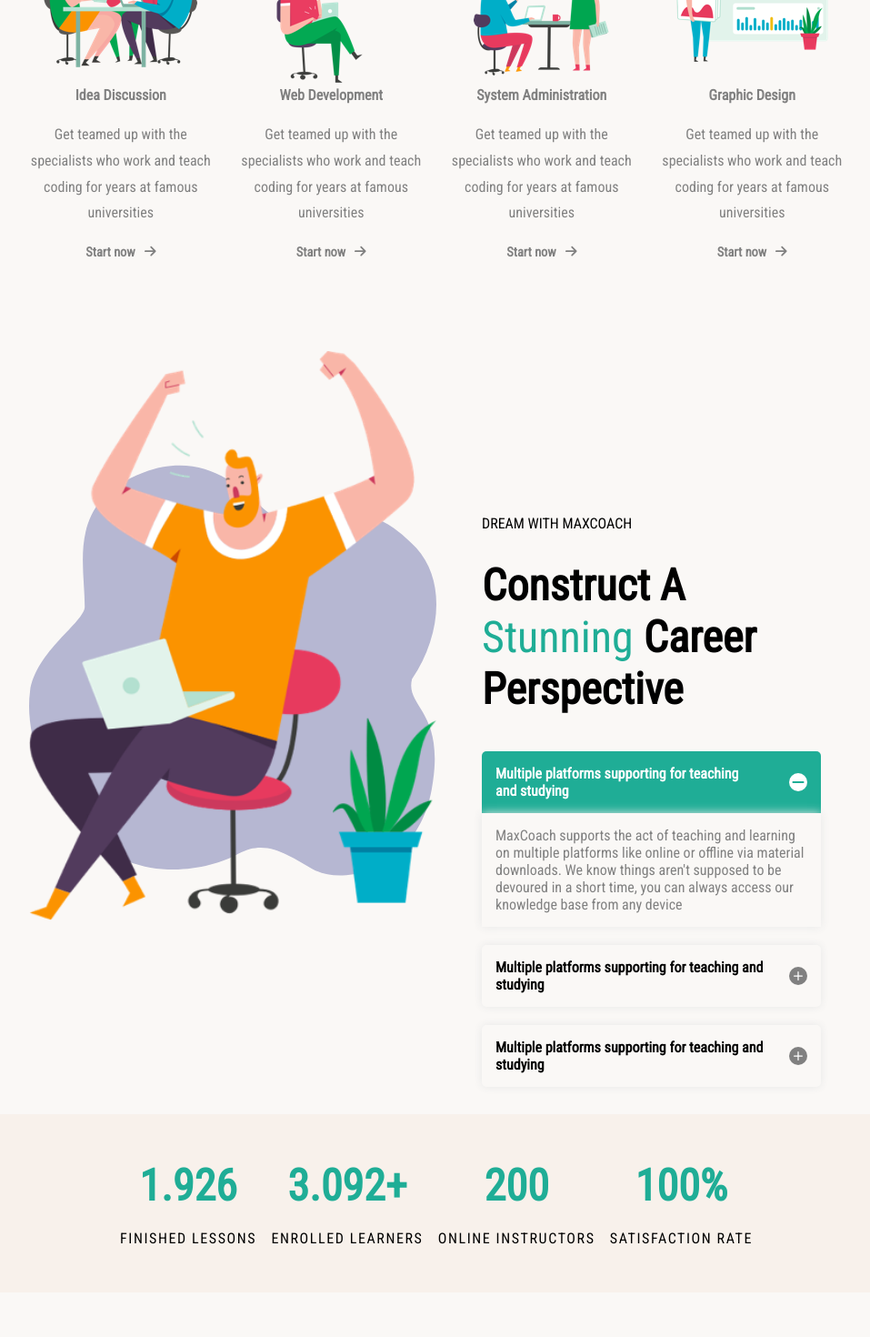
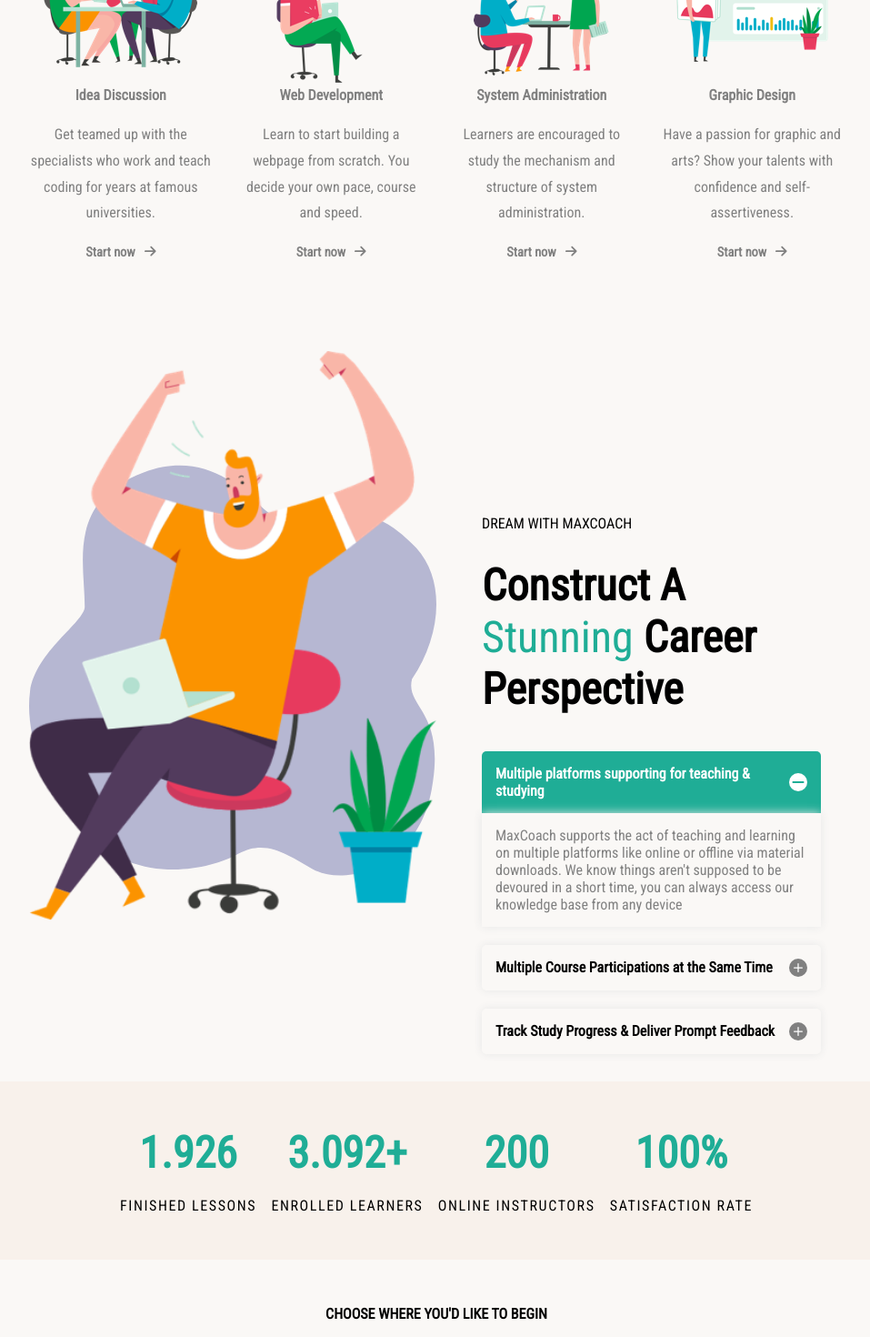
Before and after one commit to Paolo-dev-it/proj-html-vuejs, a Vue app: page / in a window 1280 px wide. Shown: the part 940-2410 px from the top of the page at 91% size, without its empty margins (160-1117 px from the left). Built offline with nearby package versions, Linux system fonts and the light colour scheme.

Commit message:
Small adjustment.

```diff
--- a/src/App.vue
+++ b/src/App.vue
@@ -57,22 +57,22 @@ export default {
         {
           type: 'Idea Discussion',
           url: 'home-5-image-box-01.png',
-          description: 'Get teamed up with the specialists who work and teach coding for years at famous universities'
+          description: 'Get teamed up with the specialists who work and teach coding for years at famous universities.'
         },
         {
           type: 'Web Development',
           url: 'home-5-image-box-02.png',
-          description: 'Get teamed up with the specialists who work and teach coding for years at famous universities'
+          description: 'Learn to start building a webpage from scratch. You decide your own pace, course and speed.'
         },
         {
           type: 'System Administration',
           url: 'home-5-image-box-03.png',
-          description: 'Get teamed up with the specialists who work and teach coding for years at famous universities'
+          description: 'Learners are encouraged to study the mechanism and structure of system administration.'
         },
         {
           type: 'Graphic Design',
           url: 'home-5-image-box-04.png',
-          description: 'Get teamed up with the specialists who work and teach coding for years at famous universities'
+          description: 'Have a passion for graphic and arts? Show your talents with confidence and self-assertiveness.'
         },
 
       ],
@@ -96,7 +96,7 @@ export default {
           students: 50,
         },
         {
-          name: 'Customer-centric info-Tech strategies',
+          name: 'Open Programming Courses for Everyone: Python',
           path: 'stock-full-hd-04-480x298.jpg',
           pathTeacher: 'd0d504142acfde820eef2f11feea6253.jpeg',
           teacherName: 'Maggie Strickland',
@@ -105,7 +105,7 @@ export default {
           students: 769,
         },
         {
-          name: 'Customer-centric info-Tech strategies',
+          name: 'Academic Listening and Note-taking',
           path: 'stock-full-hd-06-480x298.jpg',
           pathTeacher: '73ee246daf47502812ccefc84bf02898.jpeg',
           teacherName: 'Blanche Fields',
@@ -114,7 +114,7 @@ export default {
           students: 67,
         },
         {
-          name: 'Customer-centric info-Tech strategies',
+          name: 'Master JQuery in a Short Period of Time',
           path: 'course-featured-image-01-480x298.jpg',
           pathTeacher: '73ee246daf47502812ccefc84bf02898.jpeg',
           teacherName: 'Blanche Fields',
@@ -123,7 +123,7 @@ export default {
           students: 51,
         },
         {
-          name: 'Customer-centric info-Tech strategies',
+          name: 'Introduction to Javascript for Beginners',
           path: 'stock-full-hd-05-480x298.jpg',
           pathTeacher: '73ee246daf47502812ccefc84bf02898.jpeg',
           teacherName: 'Blanche Fields',
@@ -203,7 +203,7 @@ export default {
 </script>
 
 <style lang="scss">
-@import url('https://fonts.googleapis.com/css2?family=Roboto+Condensed&family=Roboto:ital,wght@0,100;0,300;0,400;0,500;0,700;0,900;1,100;1,300;1,400;1,500;1,700;1,900&display=swap');
+@import url('https://fonts.googleapis.com/css2?family=Quicksand:wght@300;400;500;600;700&family=Roboto+Condensed&display=swap');
 
 * {
   margin: 0;
@@ -212,7 +212,7 @@ export default {
 }
 
 #app {
-  font-family: 'Roboto', sans-serif;
+  font-family: 'Quicksand', sans-serif;
   font-family: 'Roboto Condensed', sans-serif;
 }
 </style>
--- a/src/components/footer/LinksSectionFooter.vue
+++ b/src/components/footer/LinksSectionFooter.vue
@@ -21,7 +21,6 @@
             <div class="right-section">
 
                 <div class="ul-cont">
-
                     <ul>
                         <li>
                             <h3>Explore</h3>
@@ -36,8 +35,6 @@
                         <li>Contact us</li>
                     </ul>
                 </div>
-
-
 
                 <div class="inf-con">
                     <ul>
@@ -76,8 +73,6 @@ export default {
             }
             )
         }
-
-
     }
 }
 </script>
@@ -111,6 +106,13 @@ export default {
                 font-size: 1.4rem;
 
             }
+
+            li:hover {
+
+                color: #1FAD96;
+                cursor: pointer;
+
+            }
         }
 
         li {
@@ -118,8 +120,6 @@ export default {
             color: gray;
         }
     }
-
-
 
     .right-section {
         display: flex;
@@ -142,12 +142,16 @@ export default {
             }
         }
 
+        li:hover {
+            color: #1FAD96;
+            cursor: pointer;
+        }
+
         .inf-con {
             h3 {
                 color: black;
 
             }
-
 
             padding-top: 37px;
             margin-left: 70px;
@@ -175,8 +179,6 @@ export default {
                 transition-duration: 0.5s;
             }
         }
-
-
     }
 
     .copyright {
--- a/src/components/header/HeaderComp.vue
+++ b/src/components/header/HeaderComp.vue
@@ -9,14 +9,12 @@
           <span>0</span>
         </div>
       </div>
-
       <font-awesome-icon icon="fa-regular fa-circle-user" />
       <div class="right-nav">
         <input class="input-cust" type="text" placeholder="Search...">
         <font-awesome-icon class="magn-gl" icon=" fa-magnifying-glass" />
       </div>
     </div>
-
     <div class="container-jumbo">
       <div class="desc-cont">
         <h1>Complete your Dreams in JavaS Programming </h1>
@@ -34,14 +32,11 @@
           <font-awesome-icon class="sin-icn" icon=" fa-book" />
           <font-awesome-icon class="sin-icn" icon=" fa-cart-shopping" />
         </div>
-
       </div>
       <div class="img-jumbo">
         <img src="../../assets/images/home-5-hero-image.png" alt="">
-
       </div>
     </div>
-
   </header>
 </template>
 
@@ -64,7 +59,8 @@ export default {
 <style scoped lang="scss">
 header {
   background-color: #E9E6E3;
-  background-image: url('../../assets/images/jumbo-overlay.svg');
+  background-image: url('../../assets/images/UntitledReadyToUse-1.svg');
+  background-size: cover;
   padding-top: 30px;
   position: relative;
 }
@@ -83,8 +79,6 @@ header {
   display: flex;
   align-items: center;
 
-
-
   .input-cust {
     height: 45px;
     padding: 20px;
@@ -98,8 +92,6 @@ header {
     padding: 20px;
     color: #1FAD96;
   }
-
-
 }
 
 .cart-cont {
@@ -124,8 +116,6 @@ header {
   }
 }
 
-
-
 .container-jumbo {
   display: flex;
 
@@ -147,7 +137,6 @@ header {
     background-color: white;
     border-radius: 5px 0px 0px 5px;
     padding: 10px;
-
 
     .sin-icn {
       margin-bottom: 15px;
@@ -176,7 +165,6 @@ header {
     width: 200px;
     position: relative;
     display: flex;
-
 
     .jumbo-btn-icn:hover {
       margin-top: 30px;
@@ -211,7 +199,6 @@ header {
     transition-duration: 0.5s;
   }
 
-
   .img-jumbo {
     width: 50%;
 
--- a/src/components/header/NavbarHeaderComp.vue
+++ b/src/components/header/NavbarHeaderComp.vue
@@ -34,5 +34,11 @@ li {
         margin-left: 5px;
         color: gray;
     }
+
+    a:hover {
+        text-decoration: none;
+        color: #1FAD96;
+    }
+
 }
 </style>
--- a/src/components/main/CardComp.vue
+++ b/src/components/main/CardComp.vue
@@ -45,6 +45,12 @@ export default {
                 margin-left: 10px;
                 margin-top: 20px;
             }
+
+        }
+
+        div:hover {
+            color: #1FAD96;
+            cursor: pointer;
         }
 
 
--- a/src/components/main/CoursesSectionComp.vue
+++ b/src/components/main/CoursesSectionComp.vue
@@ -48,8 +48,6 @@ export default {
     width: 300px;
     padding: 20px;
 
-
-
     .single-card-cont {
         position: relative;
         width: calc(100%/3);
@@ -88,11 +86,7 @@ export default {
             width: 40px;
             height: 40px;
             border-radius: 50%;
-
         }
-
-
-
 
     }
 
@@ -107,8 +101,6 @@ export default {
             font-weight: 200;
             color: gray;
         }
-
-
 
         .descr-icn-img {
             margin-left: 5px;
@@ -127,7 +119,7 @@ export default {
         }
 
         p {
-            font-size: 1.7rem;
+            font-size: 1.4rem;
             font-weight: bold;
             line-height: 2.5rem;
         }
--- a/src/components/main/EventsSectionComp.vue
+++ b/src/components/main/EventsSectionComp.vue
@@ -55,7 +55,6 @@ export default {
     transition-duration: 0.5s;
 }
 
-
 .left-part {
     .icn {
         margin: 0;
--- a/src/components/main/MainComp.vue
+++ b/src/components/main/MainComp.vue
@@ -22,10 +22,7 @@
                 <button class="btn">View all courses <font-awesome-icon class="ic-arr" icon="fa-arrow-right" /></button>
             </div>
         </div>
-
         <RegisterSectionComp />
-
-
         <MobileSectionComp />
         <div class="event-section-cont">
             <h3>get in contact now</h3>
@@ -38,7 +35,6 @@
                 </span>
             </span>
         </div>
-
     </main>
 </template>
 
@@ -52,7 +48,6 @@ import MobileSectionComp from '../main/MobileSectionComp.vue';
 import EventsSectionComp from '../main/EventsSectionComp.vue';
 
 export default {
-
     name: 'MainComp',
     props: {
         lessonsData: Array,
@@ -76,13 +71,11 @@ export default {
 main {
     background-color: #FAF8F6;
     width: 100%;
-
 }
 
 .style-sub {
     width: 70%;
     margin: 0 auto;
-
     margin-bottom: 70px;
     text-align: center;
     text-transform: uppercase;
@@ -110,12 +103,10 @@ main {
     width: 70%;
     margin: auto;
     gap: 30px;
-
 }
 
 .courses-section-cont {
     width: 100%;
-
 }
 
 .cont-card-courses {
@@ -138,8 +129,6 @@ main {
     gap: 20px;
     margin-top: 40px;
 }
-
-
 
 .cont-card-courses-btn:hover {
     background-color: rgb(255, 255, 255);
@@ -203,8 +192,6 @@ h2 {
     }
 }
 
-
-
 .event-section-cont {
     padding: 50px 0px 50px 0px;
     width: 70%;
@@ -220,8 +207,6 @@ h2 {
         margin-top: 10px;
         margin-bottom: 50px;
     }
-
-
 
     .single-event-section {
         display: flex;
@@ -245,7 +230,14 @@ h2 {
             text-decoration-color: gray;
             text-decoration-thickness: 1px;
         }
+
+        .all-events:hover {
+            color: #403A64;
+            cursor: pointer;
+            text-decoration: underline;
+            text-decoration-color: #1FAD96;
+            text-decoration-thickness: 1px;
+        }
     }
-
 }
 </style>
--- a/src/components/main/PerspectiveSectionComp.vue
+++ b/src/components/main/PerspectiveSectionComp.vue
@@ -10,7 +10,7 @@
                 <div>
                     <div class="title-card-top">
                         <div>
-                            <h3>Multiple platforms supporting for teaching and studying</h3>
+                            <h3>Multiple platforms supporting for teaching & studying</h3>
                         </div>
                         <div class="minus-sty">
                             <font-awesome-icon class="icn-min-sty" icon="fa-minus" />
@@ -30,7 +30,7 @@
                 </div>
                 <div class="card-top-2">
                     <div>
-                        <h3>Multiple platforms supporting for teaching and studying</h3>
+                        <h3>Multiple Course Participations at the Same Time</h3>
                     </div>
                     <div class="plus-cont">
                         <img src="../../assets/images/add.svg" alt="">
@@ -38,7 +38,7 @@
                 </div>
                 <div class="card-top-3">
                     <div>
-                        <h3>Multiple platforms supporting for teaching and studying</h3>
+                        <h3>Track Study Progress & Deliver Prompt Feedback</h3>
                     </div>
                     <div class="plus-cont">
                         <img src="../../assets/images/add.svg" alt="">
@@ -193,6 +193,7 @@ export default {
             border-radius: 5px 5px 0px 0px;
             display: flex;
             align-items: center;
+            justify-content: space-between;
 
 
             .minus-sty {
```
Also changed, not shown: src/assets/images/UntitledReadyToUse-1.svg (added).
